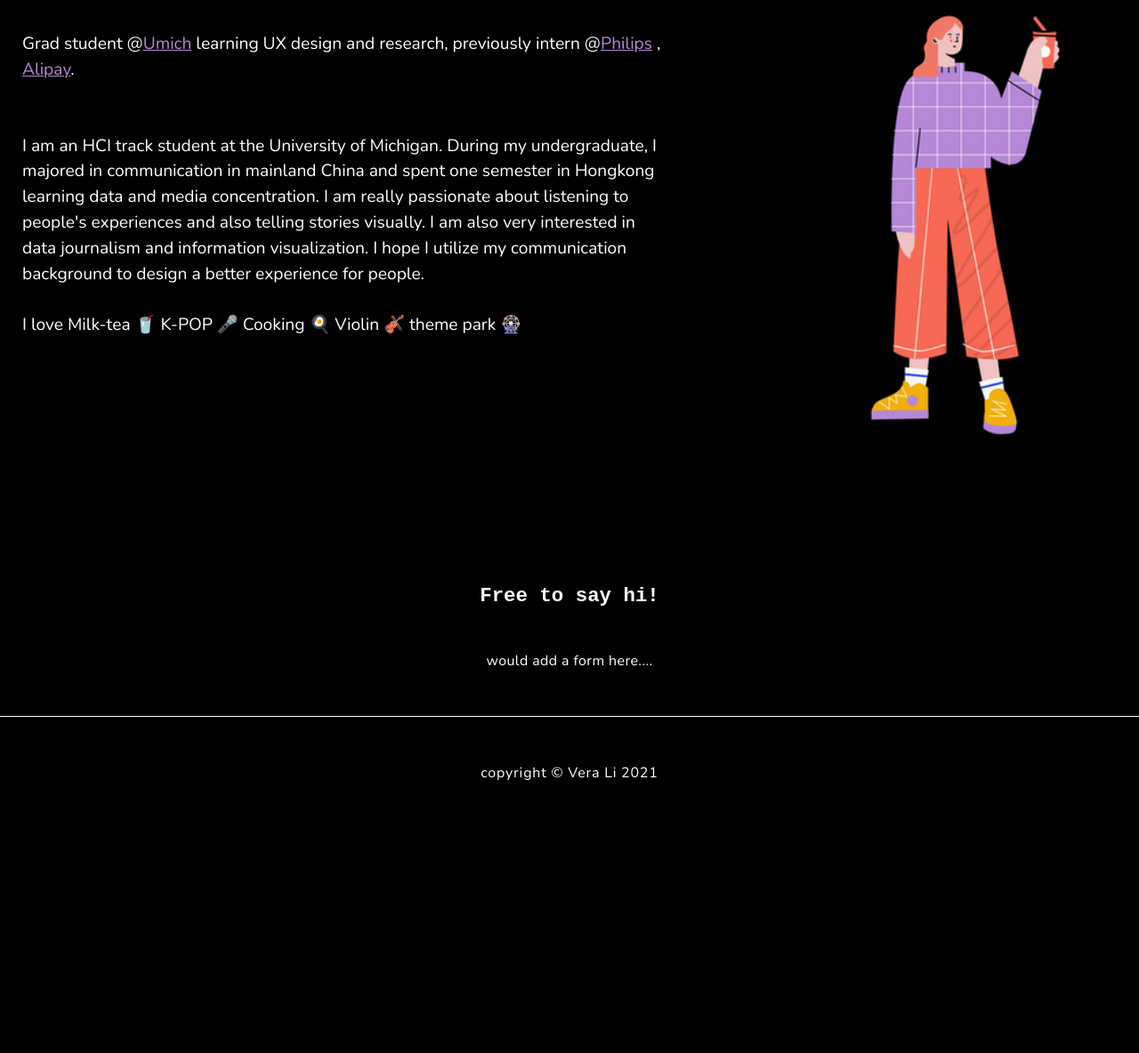
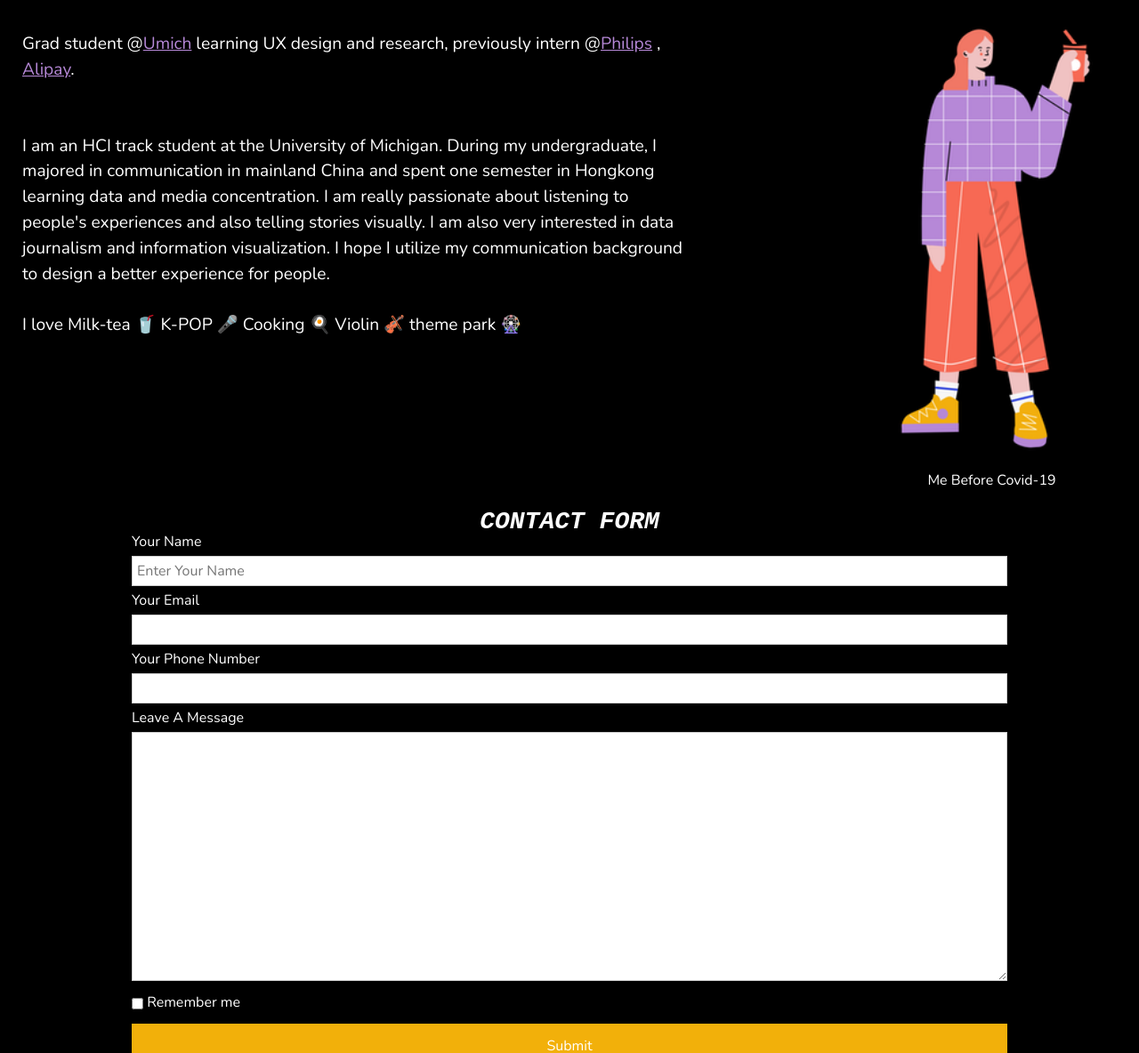
Before and after one commit to ZiqiLiii/portfolio-2021, a plain HTML site: page index.html in a window 1280 px wide. Shown: the part 361-1545 px from the top of the page at 89% size. Before the commit the page ends 1288 px from the top, so only its background shows below. Drawn offline with nearby package versions, Linux system fonts and the light colour scheme.

Commit message:
Add files via upload

```diff
--- a/css/main.css
+++ b/css/main.css
@@ -306,6 +306,47 @@ h3 em {
 }
 
 
+/* FLIP CARDS */
+.flip-card {
+    width: 100%;
+    max-width: 300px;
+    height: 300px;
+    border: 5px solid transparent;
+    padding:10px;
+}
+
+  .flip-card-inner {
+    position: relative;
+    width: 100%;
+    height: 100%;
+    text-align: center;
+    transition: transform 0.8s;
+    transform-style: preserve-3d;
+  }
+
+  .flip-card:focus-within .flip-card-inner,
+  .flip-card:hover .flip-card-inner {
+    transform: rotateY(180deg);
+  }
+      /* Position the front and back side */
+  .flip-card-front,
+  .flip-card-back {
+    position: absolute;
+    width: 100%;
+    height: 100%;
+    border-radius: 10px;
+    -webkit-backface-visibility: hidden; /* Safari */
+    backface-visibility: hidden;
+  }
+
+      /* style the back side */
+  .flip-card-back {
+    transform: rotateY(180deg);
+  }
+
+
+
+
 
 /* --- PROFILE --- */
 
@@ -505,6 +546,81 @@ padding-top: 150px;
 }
 
 
+/* --- REDUCE MOTION --- */
+@media (prefers-reduced-motion: reduce) {
+
+    .flip-card:focus-within .flip-card-inner,
+    .flip-card:hover .flip-card-inner {
+      transform: none;
+    }
+
+    .flip-card-back {
+        transform: none;
+      }
+
+    }
+
+/* --- FORM --- */
+
+
+form {
+    width:80%;
+    margin: 0 auto;
+
+  }
+
+  legend{
+    font-size: 125%;
+    font-style:italic;
+    text-transform: uppercase;
+    text-align: center;
+  }
+
+  label{
+    display: inline-block;
+    margin-right:10px;
+    width:50%;
+  }
+  input {
+    width: 100%;
+    padding: 12px 20px;
+    margin: 8px 0;
+    display: inline-block;
+    border: 1px solid #ccc;
+    box-sizing: border-box;
+    padding:5px
+  }
+
+  textarea{
+    width: 100%;
+    height: 35vh;
+    padding: 12px 20px;
+    margin: 8px 0;
+    display: inline-block;
+    border: 1px solid #ccc;
+    box-sizing: border-box;
+    color:#000000;
+  }
+
+
+  input[type=checkbox]{
+      display:inline;
+      width:inherit;
+  }
+
+  input[type=submit] {
+    background-color: #f2b00a;
+    color: white;
+    padding: 14px 20px;
+    margin: 8px 0;
+    border: none;
+    cursor: pointer;
+    width: 100%;
+  }
+
+  input[type=submit]:hover {
+    opacity: 0.8;
+  }
 
 
 
@@ -590,7 +706,7 @@ padding-top: 150px;
     }
 }
 
-@media only screen and (min-width: 1000px) {
+@media only screen and (min-width: 1024px) {
     #home {
         gap: 10%;
     }
@@ -621,6 +737,7 @@ padding-top: 150px;
     }
 
     .photo-grid-container {
+        grid-template-columns: 1fr 1fr 1fr 1fr;
         column-count: 4;
     }
 }
--- a/index.html
+++ b/index.html
@@ -11,7 +11,17 @@
         <link href="https://fonts.googleapis.com/css?family=Nunito" rel="stylesheet">
         <link rel="stylesheet" type="text/css" href="css/html5reset.css">
         <link rel="stylesheet" href="./css/main.css" type="text/css">
-    </head>
+        <!-- Global site tag (gtag.js) - Google Analytics -->
+    <script async src="https://www.googletagmanager.com/gtag/js?id=G-5VGFG8D2KG"></script>
+    <script>
+    window.dataLayer = window.dataLayer || [];
+    function gtag(){dataLayer.push(arguments);}
+    gtag('js', new Date());
+
+    gtag('config', 'G-5VGFG8D2KG');
+    </script>
+
+</head>
 
     <body>
         <a class = "skip" href="#skipto">Skip to Main Content</a>
@@ -43,18 +53,61 @@
 
 <br><br>I love Milk-tea 🥤  K-POP 🎤  Cooking 🍳  Violin 🎻  theme park 🎡</p>
 
+
+
+
                     </div>
 
                 </div>
-                <div class="art-me">
+
+
+                <div class="flip-card">
+                    <div class="flip-card-inner">
+                      <div class="flip-card-front">
+                        <div class="art-me">
+                        <img src="./img/me.png" alt="Me">
+                        <p>Me Before Covid-19</p>
+                    </div>
+                      </div>
+                      <div class="flip-card-back">
+                        <div class="art-me">
+                            <img src="./img/me2.png" alt="Me">
+                            <p>Me During Covid-19</p>
+                        </div>
+                    </div>
+
+                      </div>
+                    </div>
+                </div>
+
+
+                <!-- <div class="art-me">
                     <img src="./img/me.png" alt="Me">
-                </div>
+                </div> -->
             </section>
-            <section class="projects" id="select-projects">
-                <h2>Free to say hi!</h2>
-                <p class="section-description">
-                    would add a form here....
-                </p>
+            <section>
+                <form  action="https://formspree.io/f/xpzkgvrr"method="POST">
+                    <fieldset>
+                        <legend><h2>Contact Form</h2></legend>
+
+                      <label for="name_id"> Your Name</label>
+                      <input type="text" id="name_id" name="fullname" placeholder="Enter Your Name"></type>
+
+                      <label for="email_id">Your Email</label>
+                      <input type="text" name="name" id="email_id">
+
+                      <label for="phone_n">Your Phone Number</label>
+                      <input type="text" name="name" id="phone_n">
+
+                      <label for="mess">Leave A Message</label>
+                      <textarea name="name" id="mess"></textarea>
+
+                      <input type="checkbox">
+                      Remember me
+
+                      <input type="submit" >
+                    </fieldset>
+                   </form>
             </section>
         </main>
 
```
Also changed, not shown: about.html (+8 -0 lines), photos.html (+8 -0 lines), projects.html (+8 -0 lines), img/me2.png (added).
